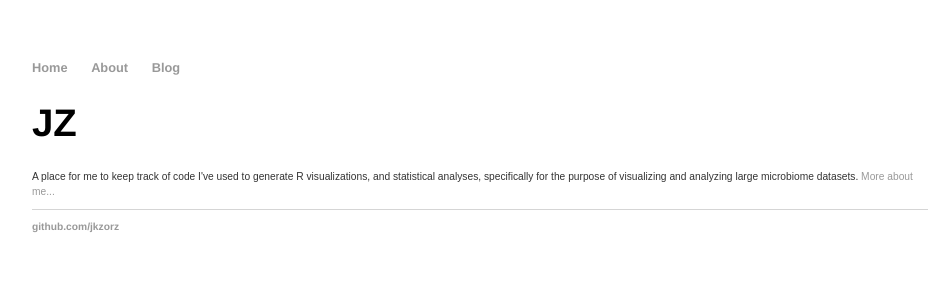
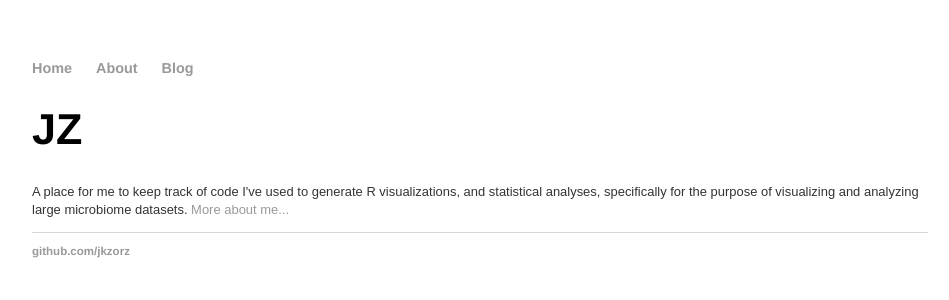
Before and after one commit to jkzorz/jkzorz.github.io, a Jekyll site: the page built from index.html, in a window 1280 px wide. Shown: the top 300 px of the page, without its empty margins (160-1109 px from the left). Built offline with Jekyll 4.4.1, drawn with Linux system fonts in a browser that asks for light colours.

Commit message:
Update main.css

```diff
--- a/css/main.css
+++ b/css/main.css
@@ -1,7 +1,7 @@
 body {
     margin: 60px auto;
     width: 70%;
-    font-size: .8em;
+    font-size: .9em;
 }
 nav ul, footer ul {
     font-family:'Helvetica', 'Arial', 'Sans-Serif';
@@ -25,7 +25,7 @@ h1 {
     font-family:'Helvetica', 'Arial', 'Sans-Serif';
 }
 p {
-    font-size: .8em;
+    font-size: .9em;
     line-height: 1.4em;
     color: #333;
     font-family: 'Arial';
```
